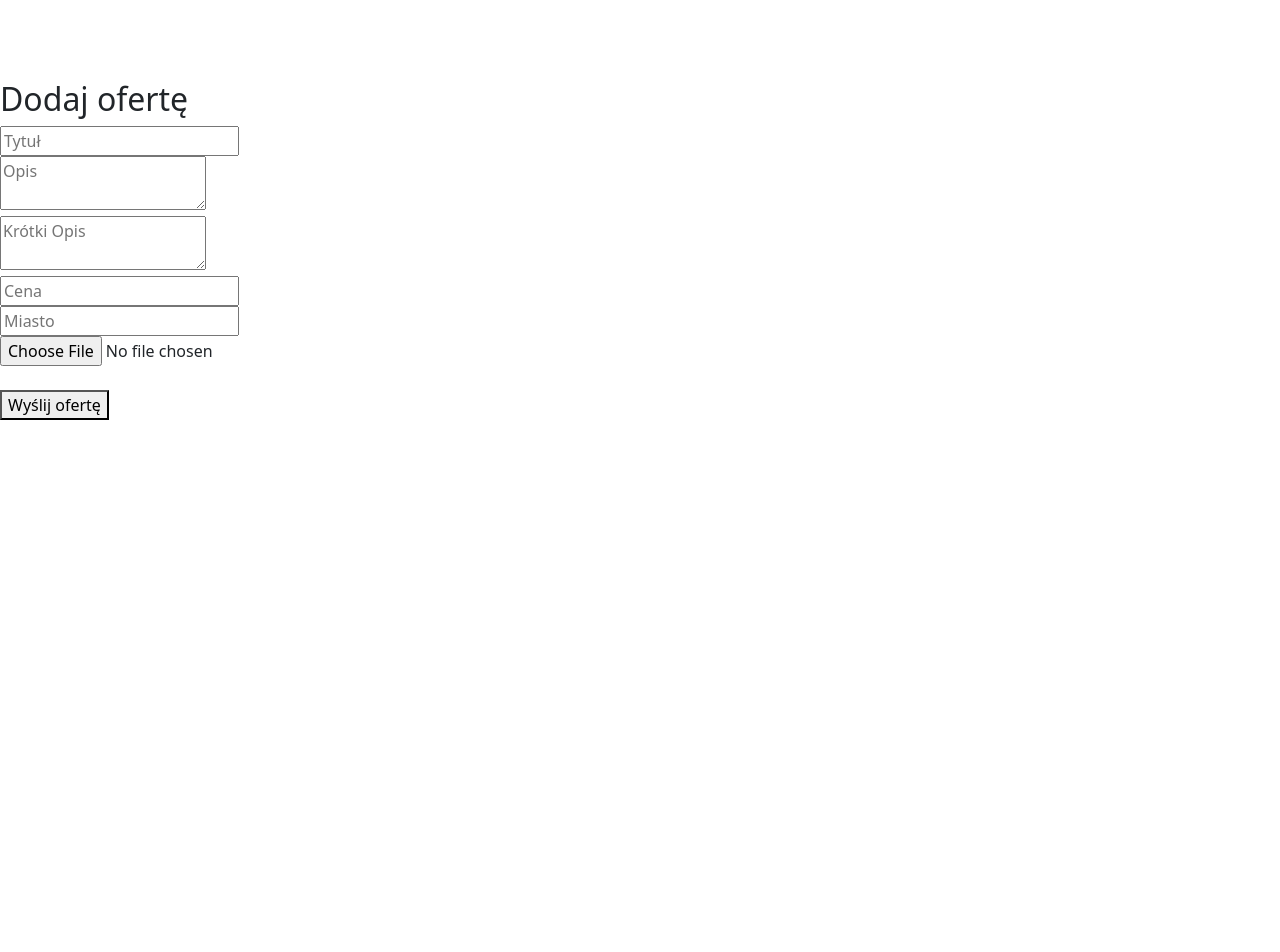
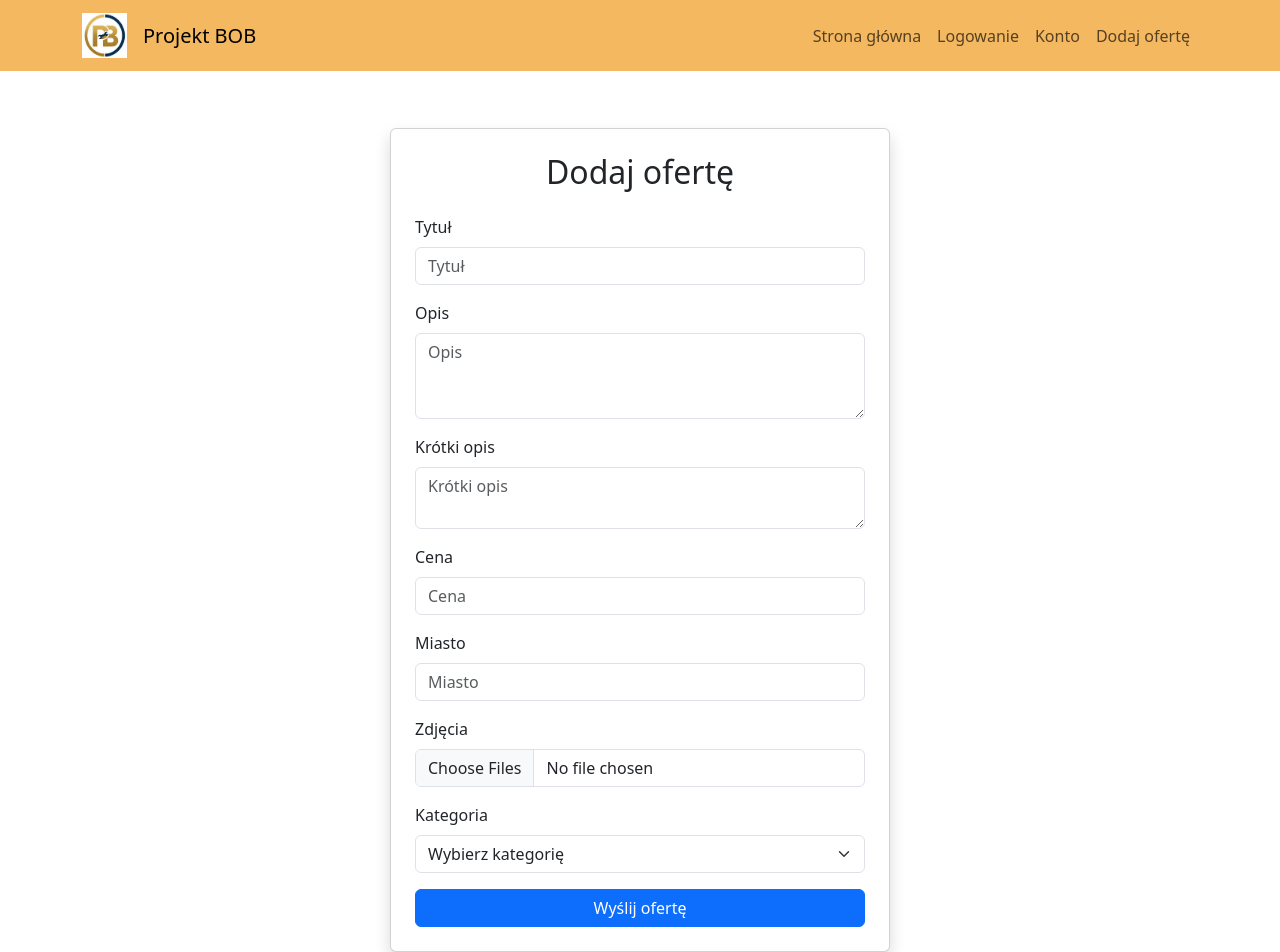
Before and after one commit to Celiek/Bob-Frontend, a React (Vite) app in the folder bob/: page /addOferta in a window 1280 px wide. Shown: the top 952 px of the page. Before the commit the page ends 800 px from the top, so only its background shows below. Built offline with nearby package versions, Linux system fonts and the light colour scheme; sample sign-in values are in the browser's storage.

Commit message:
poprawki w kodzie strony dod dodawnia ofert

```diff
--- a/bob/src/components/common/Navbar.jsx
+++ b/bob/src/components/common/Navbar.jsx
@@ -30,6 +30,9 @@ const Navbar = () => {
             <li className="nav-item">
               <Link className="nav-link" to="/panel">Konto</Link>
             </li>
+            <li className="nav-item">
+              <Link className="nav-link" to="/addOferta">Dodaj ofertę</Link>
+            </li>
           </ul>
         </div>
       </div>
--- a/bob/src/pages/pages/AddOferta.jsx
+++ b/bob/src/pages/pages/AddOferta.jsx
@@ -1,4 +1,6 @@
 import { useState } from "react";
+import FooterMain from "../../components/common/FooterMain.jsx";
+import Navbar from "../../components/common/Navbar.jsx";
 
 export default function AddOferta() {
 
@@ -6,13 +8,15 @@ export default function AddOferta() {
   const [opis, setOpis] = useState("");
   const [cena, setCena] = useState("");
   const [miasto, setMiasto] = useState("");
-  const [zdjecie, setZdjecie] = useState(null);
+  const [zdjecie, setZdjecie] = useState([]); // 👈 jako tablica
   const [result, setResult] = useState(null);
   const [krotkiOpis, setKrotkiOpis] = useState("");
+  const [kategoria, setKategoria] = useState("");
 
   const handleSubmit = async (e) => {
     e.preventDefault();
 
+    try {
       const token = localStorage.getItem("jwt");
 
       const formData = new FormData();
@@ -23,11 +27,13 @@ export default function AddOferta() {
         nazwa,
         opis,
         krotkiOpis,
-      cena: Number(cena),
+        stawka: Number(cena),
         miasto,
-      status
+        status,
+        kategoria
       };
 
+      // 👇 JSON jako blob
       formData.append(
         "offer",
         new Blob([JSON.stringify(offerDto)], {
@@ -35,80 +41,150 @@ export default function AddOferta() {
         })
       );
 
-    formData.append("image", zdjecie);
+      // 👇 wiele zdjęć
+      if (zdjecie && zdjecie.length > 0) {
+        zdjecie.forEach(file => {
+          formData.append("image", file);
+        });
+      }
+
+      // 🔍 DEBUG
+      console.log("=== FORMDATA ===");
+      for (let pair of formData.entries()) {
+        console.log(pair[0], pair[1]);
+      }
 
       const res = await fetch("http://localhost:8080/api/offers", {
         method: "POST",
         headers: {
           Authorization: "Bearer " + token
+          // ❗ NIE dodawaj Content-Type
         },
         body: formData
       });
 
+      if (!res.ok) {
+        throw new Error("Błąd requesta: " + res.status);
+      }
+
       const data = await res.json();
       setResult(data);
+
+    } catch (err) {
+      console.error(err);
+      setResult({ error: err.message });
+    }
   };
 
   return (
-    <div style={{ maxWidth: 400 }}>
-      <h2>Dodaj ofertę</h2>
+    <>
+      <Navbar />
+
+      <div className="container mt-5">
+        <div className="card shadow p-4" style={{ maxWidth: 500, margin: "0 auto" }}>
+
+          <h2 className="mb-4 text-center">Dodaj ofertę</h2>
 
           <form onSubmit={handleSubmit}>
 
+            <div className="mb-3">
+              <label className="form-label">Tytuł</label>
               <input
+                className="form-control"
                 placeholder="Tytuł"
                 value={nazwa}
                 onChange={e => setNazwa(e.target.value)}
               />
+            </div>
 
-        <br />
-
+            <div className="mb-3">
+              <label className="form-label">Opis</label>
               <textarea
+                className="form-control"
+                rows="3"
                 placeholder="Opis"
                 value={opis}
                 onChange={e => setOpis(e.target.value)}
               />
+            </div>
 
+            <div className="mb-3">
+              <label className="form-label">Krótki opis</label>
               <textarea
-            placeholder="Krótki Opis"
+                className="form-control"
+                rows="2"
+                placeholder="Krótki opis"
                 value={krotkiOpis}
                 onChange={e => setKrotkiOpis(e.target.value)}
               />
+            </div>
 
-        <br />
-
+            <div className="mb-3">
+              <label className="form-label">Cena</label>
               <input
                 type="number"
+                className="form-control"
                 placeholder="Cena"
                 value={cena}
                 onChange={e => setCena(e.target.value)}
               />
+            </div>
 
-        <br />
-
+            <div className="mb-3">
+              <label className="form-label">Miasto</label>
               <input
                 type="text"
+                className="form-control"
                 placeholder="Miasto"
                 value={miasto}
                 onChange={e => setMiasto(e.target.value)}
               />
+            </div>
 
-        <br />
-
+            <div className="mb-3">
+              <label className="form-label">Zdjęcia</label>
               <input
                 type="file"
+                className="form-control"
+                multiple
                 accept="image/*"
-          onChange={e => setZdjecie(e.target.files[0])}
+                onChange={e => setZdjecie(Array.from(e.target.files))} // ✅ FIX
               />
+            </div>
 
-        <br /><br />
+            <div className="mb-3">
+              <label className="form-label">Kategoria</label>
+              <select
+                className="form-select"
+                value={kategoria}
+                onChange={e => setKategoria(e.target.value)}
+              >
+                <option value="">Wybierz kategorię</option>
+                <option value="Budowlanka">Budowlanka</option>
+                <option value="Remonty">Remonty</option>
+                <option value="Wykończenia">Wykończenia</option>
+                <option value="Hydraulika">Hydraulika</option>
+                <option value="Elektryka">Elektryka</option>
+                <option value="Klimatyzacja">Klimatyzacja</option>
+                <option value="Glazura">Glazura</option>
+              </select>
+            </div>
 
-        <button type="submit">Wyślij ofertę</button>
+            <button type="submit" className="btn btn-primary w-100">
+              Wyślij ofertę
+            </button>
           </form>
 
           {result && (
-        <pre>{JSON.stringify(result, null, 2)}</pre>
+            <div className="alert alert-success mt-4">
+              <pre className="mb-0">{JSON.stringify(result, null, 2)}</pre>
+            </div>
           )}
+
         </div>
+      </div>
+
+      <FooterMain />
+    </>
   );
 }
```
Lines whose indentation alone changed are shown as unchanged.
